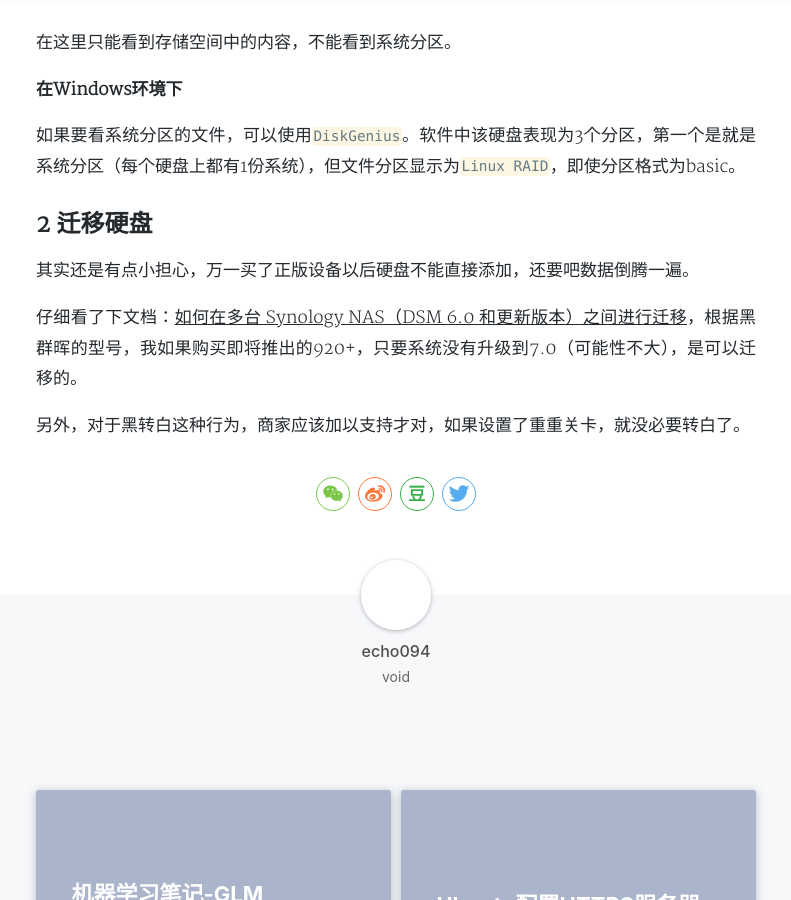
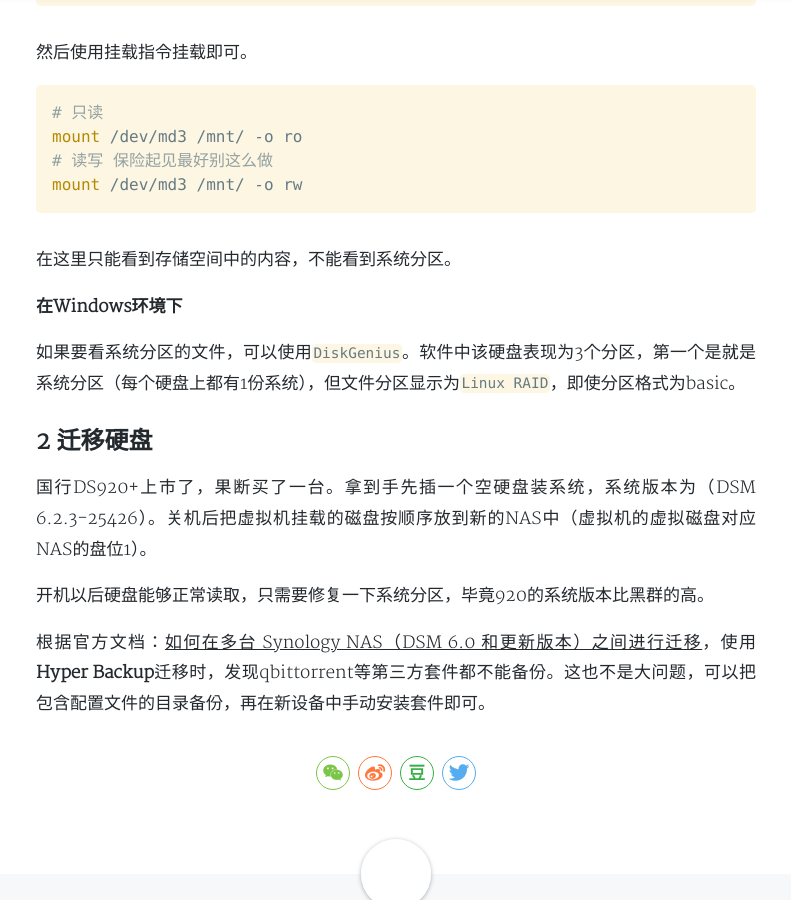
Before and after one commit to lgtm-migrator/echo094.github.io, a Jekyll site: the page built from _posts/2020-07-04-linux-synology-vmware.md, in a window 1280 px wide and 900 px high, scrolled down 3604 px. Shown: the whole window, without its empty margins (244-1035 px from the left). Built offline with Jekyll 4.4.1, drawn with Linux system fonts in a browser that asks for light colours; nearby versions of some CDN libraries; a style sheet for code colours, icons or effects is not loaded; some of the changed text lies outside the part shown.

Commit message:
完善qb和迁移硬盘的说明

```diff
--- a/_posts/2020-07-04-linux-synology-vmware.md
+++ b/_posts/2020-07-04-linux-synology-vmware.md
@@ -6,6 +6,12 @@ tags: linux synology
 ---
 
 
+
+
+
+
+
+更新日期：2020-07-14
 
 系统： DSM 6.2-23739 (DS3617xs)
 
@@ -85,11 +91,17 @@ tags: linux synology
 
 这时可以在浏览器中打开QB的Web页面了。
 
+**迁移数据**
+
 如果想要将现有的保种数据迁移过来，可以使用下面这个python工具：
 
 [jslay88/qbt_migrate: Migrate qBittorrent downloads](https://github.com/jslay88/qbt_migrate)
 
 经测试`4.2.5`版本的`BT_backup`可以完美转换，我顺便理了下Windows下的下载路径。
+
+**ipv6**
+
+默认情况下，docker不会给容器分配ipv6地址，网上相关资料也很少。为了使用ipv6，最后还是安装了套件版的。还好有上面的工具批量修改下载路径。
 
 
 
@@ -158,8 +170,8 @@ mount /dev/md3 /mnt/ -o rw
 
 ## 2 迁移硬盘
 
-其实还是有点小担心，万一买了正版设备以后硬盘不能直接添加，还要吧数据倒腾一遍。
+国行DS920+上市了，果断买了一台。拿到手先插一个空硬盘装系统，系统版本为（DSM 6.2.3-25426）。关机后把虚拟机挂载的磁盘按顺序放到新的NAS中（虚拟机的虚拟磁盘对应NAS的盘位1）。
 
-仔细看了下文档：[如何在多台 Synology NAS（DSM 6.0 和更新版本）之间进行迁移](https://www.synology.com/zh-cn/knowledgebase/DSM/tutorial/General_Setup/How_to_migrate_between_Synology_NAS_DSM_6_0_and_later)，根据黑群晖的型号，我如果购买即将推出的920+，只要系统没有升级到7.0（可能性不大），是可以迁移的。
+开机以后硬盘能够正常读取，只需要修复一下系统分区，毕竟920的系统版本比黑群的高。
 
-另外，对于黑转白这种行为，商家应该加以支持才对，如果设置了重重关卡，就没必要转白了。
+根据官方文档：[如何在多台 Synology NAS（DSM 6.0 和更新版本）之间进行迁移](https://www.synology.com/zh-cn/knowledgebase/DSM/tutorial/General_Setup/How_to_migrate_between_Synology_NAS_DSM_6_0_and_later)，使用**Hyper Backup**迁移时，发现qbittorrent等第三方套件都不能备份。这也不是大问题，可以把包含配置文件的目录备份，再在新设备中手动安装套件即可。
```
